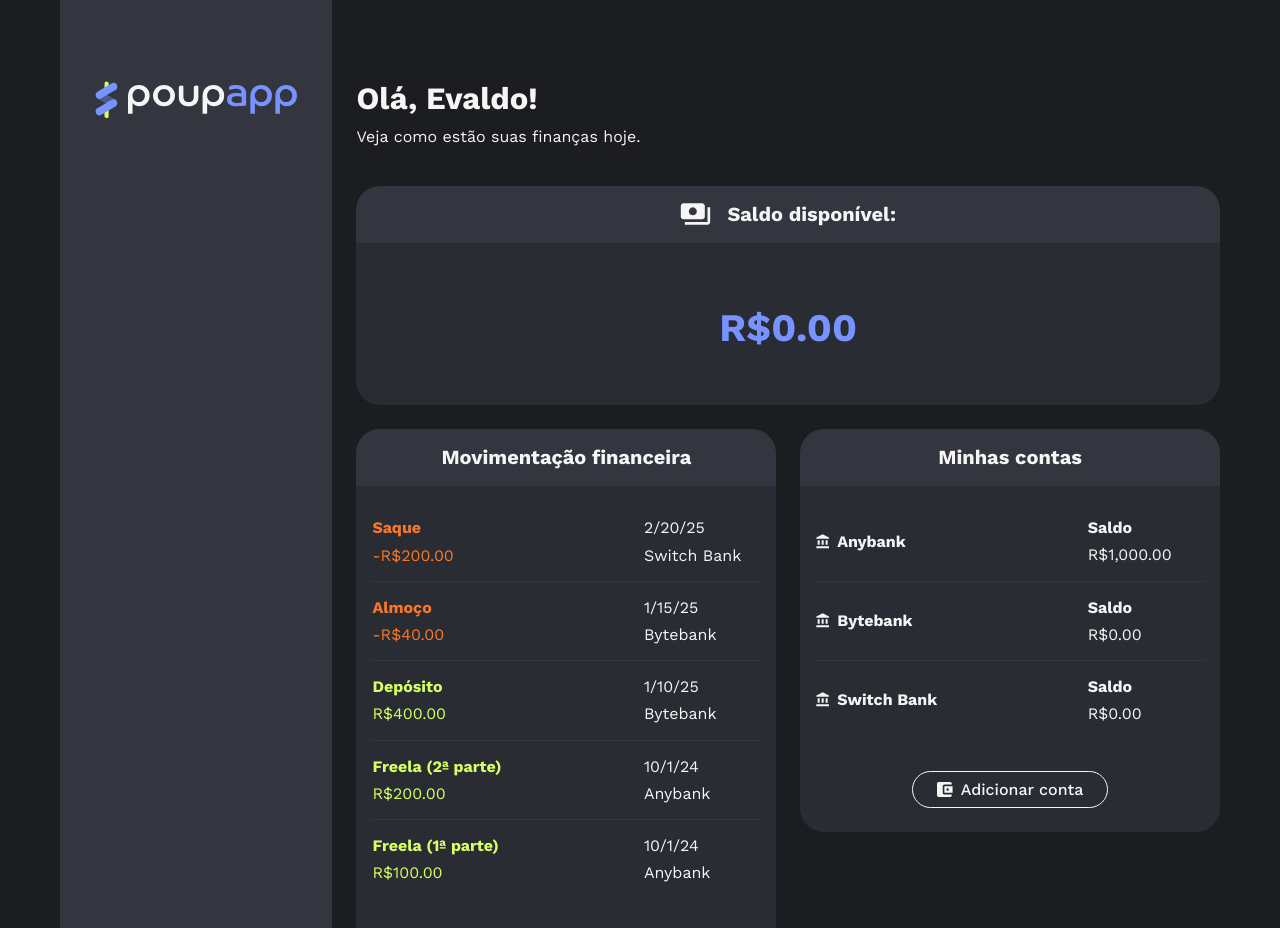
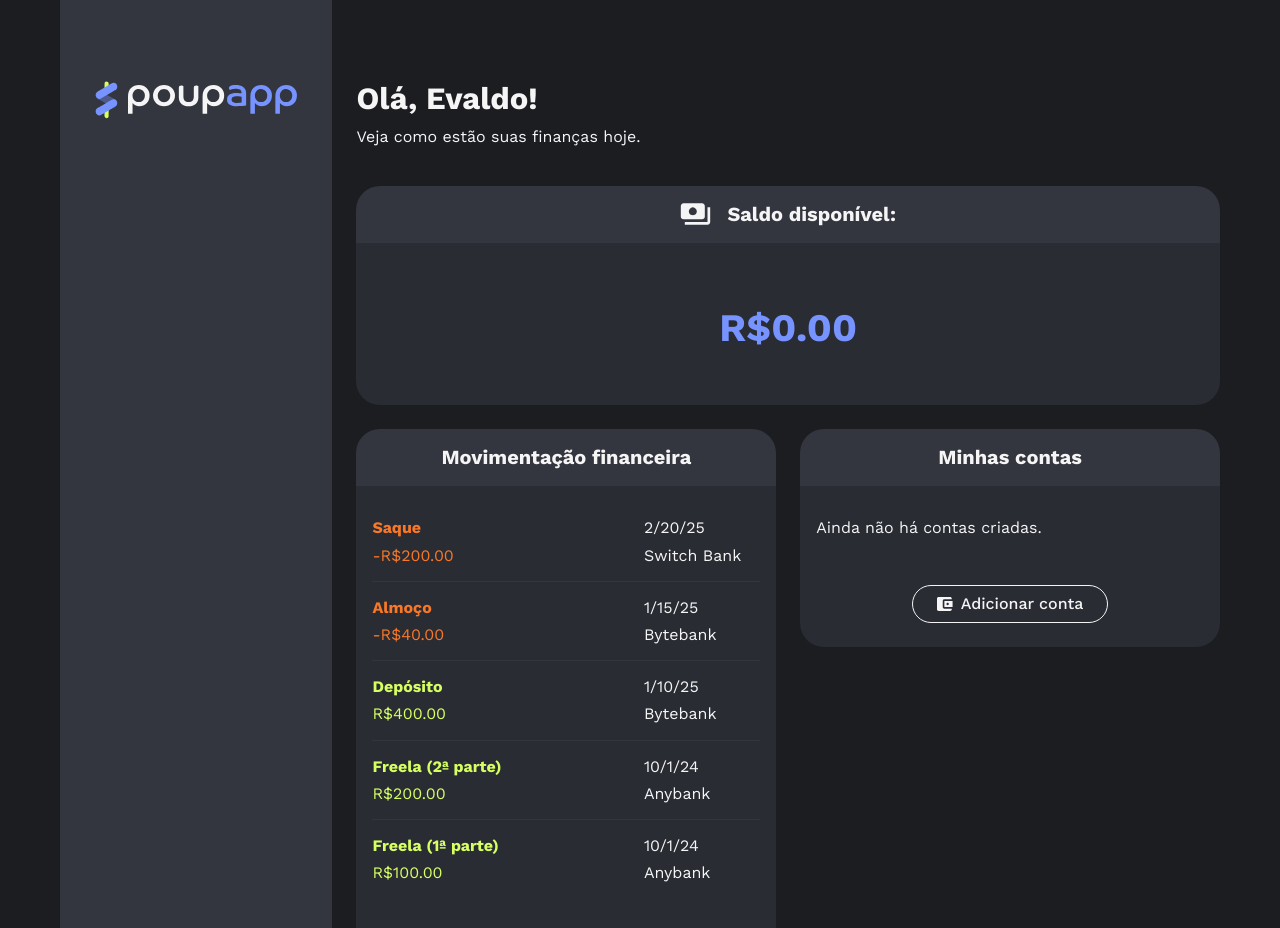
Before and after one commit to ErickCelestino/angular-bank, an Angular app: page / in a window 1280 px wide. Shown: the top 928 px of the page. Built offline with nearby package versions, Linux system fonts and the light colour scheme.

Commit message:
refactor: add contas in transacao modal

```diff
--- a/src/app/area-financeira/area-financeira.component.html
+++ b/src/app/area-financeira/area-financeira.component.html
@@ -1,5 +1,14 @@
 <div class="area-financeira">
   <app-saldo class="saldo" [saldo]="saldo" />
-  <app-transacoes class="transacoes" [transacoes]="transacoes()" (transacaoCriada)="processarTransacao($event)"/>
-  <app-contas class="contas" [contas]="contas()" (contaCriada)="processarConta($event)" />
+  <app-transacoes
+    class="transacoes"
+    [transacoes]="transacoes()"
+    (transacaoCriada)="processarTransacao($event)"
+    [contas]="contas()"
+  />
+  <app-contas
+    class="contas"
+    [contas]="contas()"
+    (contaCriada)="processarConta($event)"
+  />
 </div>
--- a/src/app/area-financeira/area-financeira.component.ts
+++ b/src/app/area-financeira/area-financeira.component.ts
@@ -57,20 +57,7 @@ export class AreaFinanceiraComponent {
     },
   ]);
 
-  contas = signal<Conta[]>([
-    {
-      nome: 'Anybank',
-      saldo: 1000,
-    },
-    {
-      nome: 'Bytebank',
-      saldo: 0,
-    },
-    {
-      nome: 'Switch Bank',
-      saldo: 0,
-    },
-  ]);
+  contas = signal<Conta[]>([]);
 
   processarTransacao(transacao: Transacao) {
     this.transacoes.update((transacoes) => [transacao, ...transacoes]);
--- a/src/app/area-financeira/transacoes/botao-adicionar-transacao/botao-adicionar-transacao.component.html
+++ b/src/app/area-financeira/transacoes/botao-adicionar-transacao/botao-adicionar-transacao.component.html
@@ -12,19 +12,36 @@
   <form class="form text-md" (ngSubmit)="aoSubmeter()" ngNativeValidate>
     <label class="label-grupo">
       Nome da transação
-      <input [(ngModel)]="novaTransacaoForm.nome" class="input" type="text" name="nome-transacao" />
+      <input
+        [(ngModel)]="novaTransacaoForm.nome"
+        class="input"
+        type="text"
+        name="nome-transacao"
+      />
     </label>
 
     <fieldset class="grupo-tipo-transacao" required>
       <legend class="legend">Tipo da transação</legend>
 
       <label class="label-grupo-radio">
-        <input type="radio" [(ngModel)]="novaTransacaoForm.tipo" [value]="tipoTransacao.SAQUE" name="tipo-transacao" required />
+        <input
+          type="radio"
+          [(ngModel)]="novaTransacaoForm.tipo"
+          [value]="tipoTransacao.SAQUE"
+          name="tipo-transacao"
+          required
+        />
         Saque
       </label>
 
       <label class="label-grupo-radio">
-        <input type="radio" [(ngModel)]="novaTransacaoForm.tipo" [value]="tipoTransacao.DEPOSITO" name="tipo-transacao" required />
+        <input
+          type="radio"
+          [(ngModel)]="novaTransacaoForm.tipo"
+          [value]="tipoTransacao.DEPOSITO"
+          name="tipo-transacao"
+          required
+        />
         Depósito
       </label>
     </fieldset>
@@ -45,7 +62,13 @@
 
     <label class="label-grupo">
       Data da transação
-      <input [(ngModel)]="novaTransacaoForm.data" class="input" type="date" name="data-transacao" required />
+      <input
+        [(ngModel)]="novaTransacaoForm.data"
+        class="input"
+        type="date"
+        name="data-transacao"
+        required
+      />
     </label>
 
     <label class="label-grupo">
@@ -59,8 +82,9 @@
       >
         <option value="" selected disabled>Selecione a conta</option>
 
-        <option value="Anybank">Anybank</option>
-        <option value="Bytebank">Bytebank</option>
+        @for (conta of contas(); track conta.nome) {
+        <option [value]="conta.nome">{{ conta.nome }}</option>
+        }
       </select>
     </label>
 
--- a/src/app/area-financeira/transacoes/botao-adicionar-transacao/botao-adicionar-transacao.component.ts
+++ b/src/app/area-financeira/transacoes/botao-adicionar-transacao/botao-adicionar-transacao.component.ts
@@ -1,7 +1,8 @@
-import { Component, effect, output, signal } from '@angular/core';
+import { Component, effect, input, output, signal } from '@angular/core';
 import { FormsModule } from '@angular/forms'
 import { BotaoComponent, ModalComponent } from "../../../compartilhados";
 import { TipoTransacao, Transacao } from '../../compartilhados/transacao.model';
+import { Conta } from '../../compartilhados/conta.model';
 
 @Component({
   selector: 'app-botao-adicionar-transacao',
@@ -20,6 +21,8 @@ export class BotaoAdicionarTransacaoComponent {
     data: '',
     conta: '',
   }
+
+  contas = input.required<Conta[]>();
 
   transacaoCriada = output<Transacao>();
 
--- a/src/app/area-financeira/transacoes/transacoes.component.html
+++ b/src/app/area-financeira/transacoes/transacoes.component.html
@@ -14,6 +14,7 @@
     <app-botao-adicionar-transacao
       class="botao-adicionar-transacao"
       (transacaoCriada)="transacaoCriada.emit($event)"
+      [contas]="contas()"
     />
   </div>
 </app-card>
--- a/src/app/area-financeira/transacoes/transacoes.component.ts
+++ b/src/app/area-financeira/transacoes/transacoes.component.ts
@@ -3,6 +3,7 @@ import { TransacaoComponent } from "./transacao/transacao.component";
 import { Transacao } from '../compartilhados/transacao.model';
 import { CardComponent } from "../compartilhados/card/card.component";
 import { BotaoAdicionarTransacaoComponent } from "./botao-adicionar-transacao/botao-adicionar-transacao.component";
+import { Conta } from '../compartilhados/conta.model';
 
 @Component({
   selector: 'app-transacoes',
@@ -13,4 +14,5 @@ import { BotaoAdicionarTransacaoComponent } from "./botao-adicionar-transacao/bo
 export class TransacoesComponent {
   transacoes = input.required<Transacao[]>();
   transacaoCriada = output<Transacao>();
+  contas = input.required<Conta[]>();
 }
```
